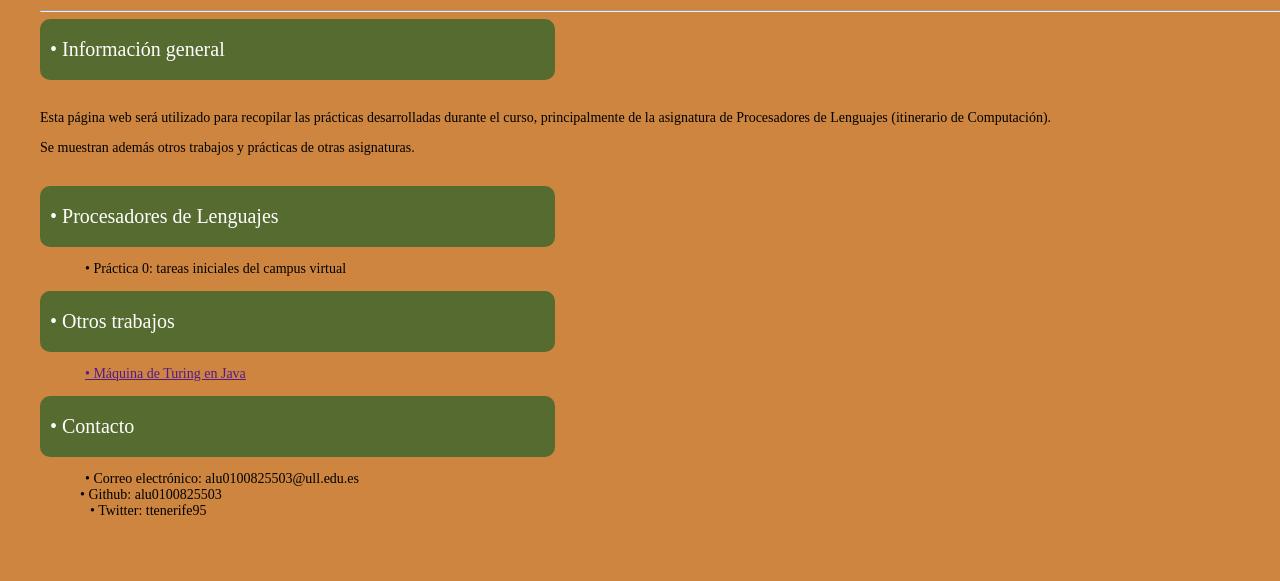
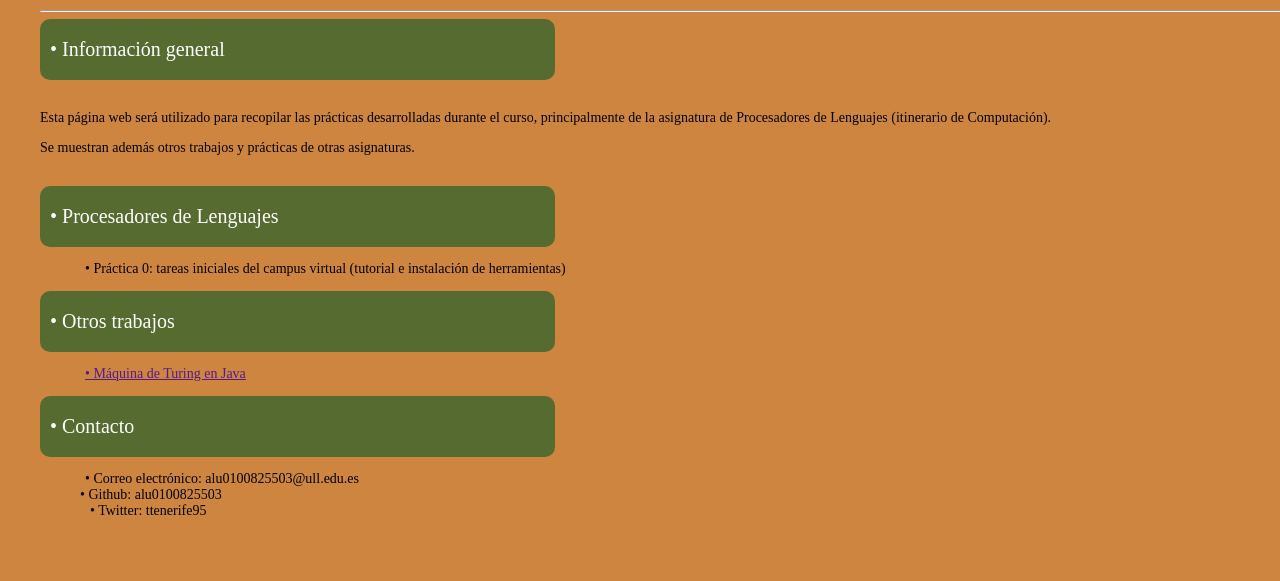
Before and after one commit to alu0100825503/alu0100825503.github.io, a plain HTML site: page index.html in a window 1280 px wide. Shown: the part 217-798 px from the top of the page. Drawn offline with Linux system fonts and the light colour scheme.

Commit message:
Corregidos fallos en enlaces

```diff
--- a/index.html
+++ b/index.html
@@ -38,7 +38,7 @@
       <p><span style="font-size:20px">• Procesadores de Lenguajes<span></p>
     </div>
     <ul>
-      <li><a href"">• Práctica 0: tareas iniciales del campus virtual</li>
+      <li><a href"tutorial/tutorial.md.html">• Práctica 0: tareas iniciales del campus virtual (tutorial e instalación de herramientas)</a></li>
       <li></li>
     </ul>
 
```
